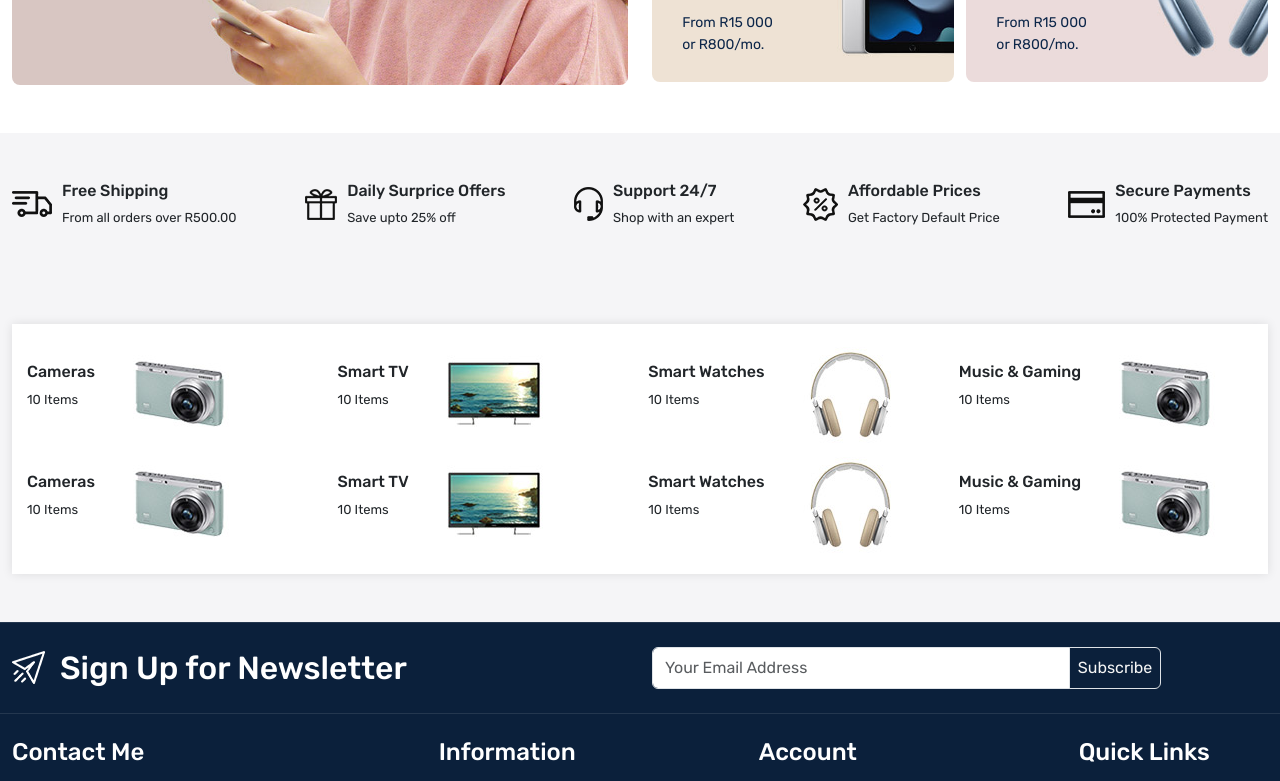
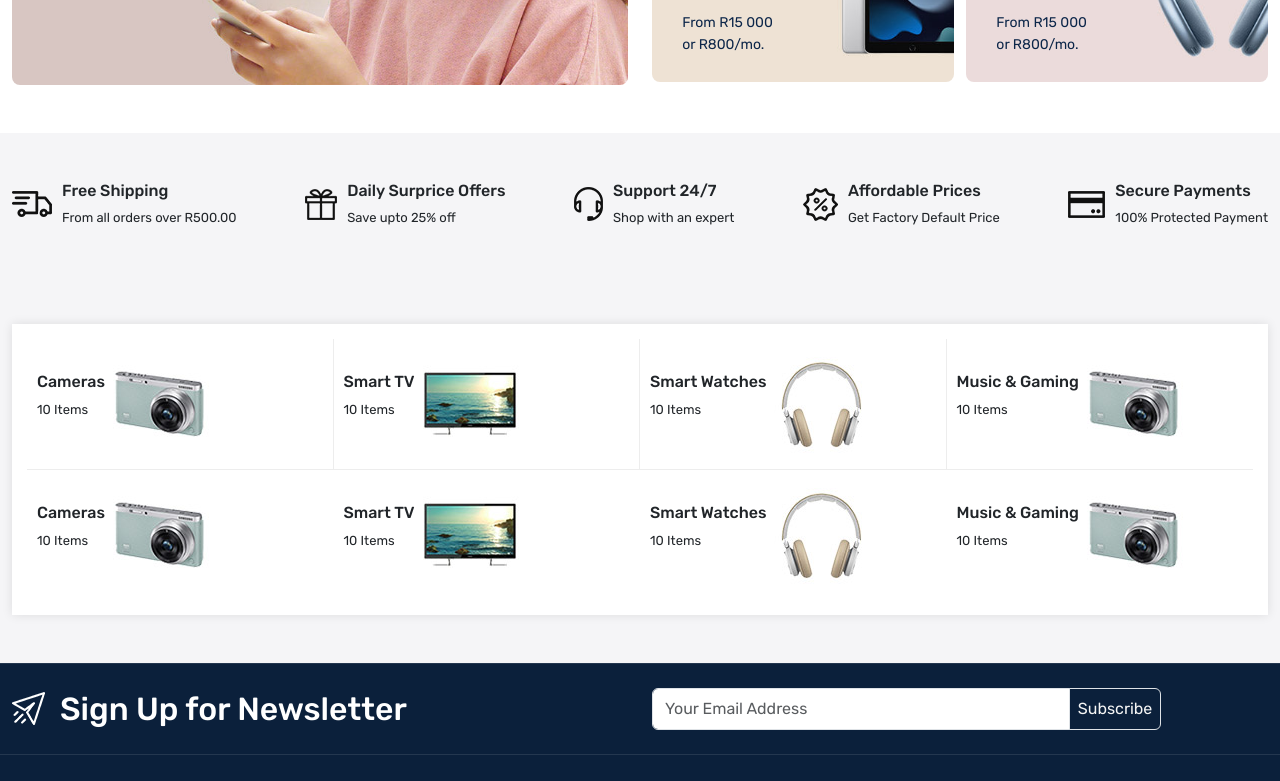
Before and after one commit to Inathi-M/Nathi-Tech, a React (Create React App) app: page / in a window 1280 px wide. Shown: the part 544-1325 px from the top of the page. Built offline with nearby package versions, Linux system fonts and the light colour scheme.

Commit message:
Editing the items using CSS styling

```diff
--- a/src/App.css
+++ b/src/App.css
@@ -11,6 +11,7 @@
   --color-0676c0: #0676c0;
   --color-bf4500: #bf4500;
   --color-f5f5f7: #f5f5f7;
+  --color-ededed: #ededed;
 }
 .form-control:focus {
   box-shadow: none;
@@ -175,7 +176,19 @@ footer .input-group-text {
 }
 
 .categories > div {
-  width: 24%;
+  width: 25%;
+  padding: 10px 20px 10px 10px;
+}
+.categories > div:nth-child(1),
+.categories > div:nth-child(2),
+.categories > div:nth-child(3),
+.categories > div:nth-child(4) {
+  border-bottom: 1px solid var(--color-ededed);
+}
+.categories > div:nth-child(1),
+.categories > div:nth-child(2),
+.categories > div:nth-child(3) {
+  border-right: 1px solid var(--color-ededed);
 }
 /* Categories Section ends */
 
--- a/src/pages/Home.js
+++ b/src/pages/Home.js
@@ -134,56 +134,56 @@ const Home = () => {
           <div className="row">
             <div className="col-12">
               <div className="categories d-flex justify-content-between flex-wrap align-items-center">
-                <div className="d-flex gap-30 align-items-center">
+                <div className="d-flex gap align-items-center">
                   <div>
                     <h6>Cameras</h6>
                     <p>10 Items</p>
                   </div>
                   <img src="images/camera.jpg" alt="camera" />
                 </div>
-                <div className="d-flex gap-30 align-items-center">
+                <div className="d-flex gap align-items-center">
                   <div>
                     <h6>Smart TV</h6>
                     <p>10 Items</p>
                   </div>
                   <img src="images/tv.jpg" alt="camera" />
                 </div>
-                <div className="d-flex gap-30 align-items-center">
+                <div className="d-flex gap align-items-center">
                   <div>
                     <h6>Smart Watches</h6>
                     <p>10 Items</p>
                   </div>
                   <img src="images/headphone.jpg" alt="camera" />
                 </div>
-                <div className="d-flex gap-30 align-items-center">
+                <div className="d-flex gap align-items-center">
                   <div>
                     <h6>Music & Gaming</h6>
                     <p>10 Items</p>
                   </div>
                   <img src="images/camera.jpg" alt="camera" />
                 </div>
-                <div className="d-flex gap-30 align-items-center">
+                <div className="d-flex ga align-items-center">
                   <div>
                     <h6>Cameras</h6>
                     <p>10 Items</p>
                   </div>
                   <img src="images/camera.jpg" alt="camera" />
                 </div>
-                <div className="d-flex gap-30 align-items-center">
+                <div className="d-flex gap align-items-center">
                   <div>
                     <h6>Smart TV</h6>
                     <p>10 Items</p>
                   </div>
                   <img src="images/tv.jpg" alt="camera" />
                 </div>
-                <div className="d-flex gap-30 align-items-center">
+                <div className="d-flex gap align-items-center">
                   <div>
                     <h6>Smart Watches</h6>
                     <p>10 Items</p>
                   </div>
                   <img src="images/headphone.jpg" alt="camera" />
                 </div>
-                <div className="d-flex gap-30 align-items-center">
+                <div className="d-flex gap align-items-center">
                   <div>
                     <h6>Music & Gaming</h6>
                     <p>10 Items</p>
```
